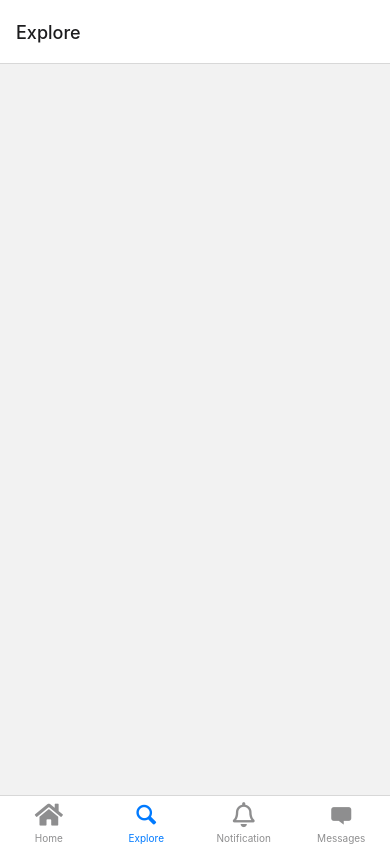
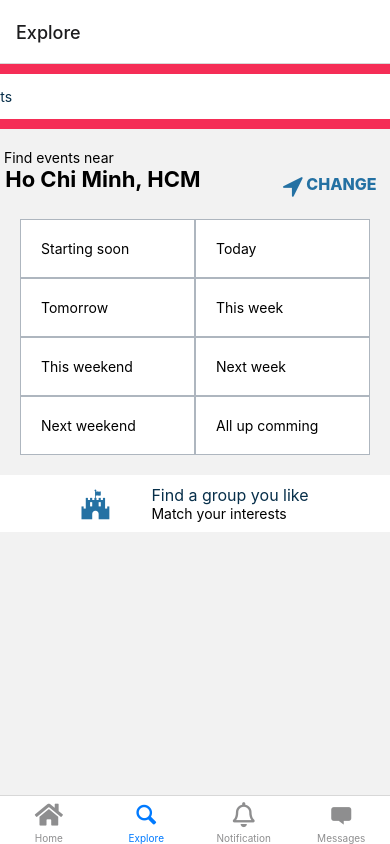
Before and after one commit to HoQuangLinh/meet-up-social, a React Native app: screen /Explore in a window 390 px wide. Built offline with nearby package versions, Linux system fonts and the light colour scheme.

Commit message:
Update Explore

```diff
--- a/App.js
+++ b/App.js
@@ -1,13 +1,13 @@
 import React from 'react'
 import { StatusBar } from 'expo-status-bar';
 import { StyleSheet, Text, View } from 'react-native';
-import MyTab from './navigation/Tab';
+import MyTab from './src/navigation/Tab';
 
 
 
 const App = () => {
   return (
-    <MyTab></MyTab>
+    <MyTab/>
   );
 }
 
--- a/package.json
+++ b/package.json
@@ -19,8 +19,7 @@
     "react-dom": "17.0.1",
     "react-native": "0.64.3",
     "react-native-fontawesome": "^7.0.0",
-    "react-native-vector-icons": "^9.1.0",
-    "react-native-web": "0.17.1"
+    "react-native-vector-icons": "^9.1.0"
   },
   "devDependencies": {
     "@babel/core": "^7.12.9"
--- /dev/null
+++ b/src/constans/theme.jsx
@@ -0,0 +1,22 @@
+import { Dimensions } from "react-native";
+const {width, height } = Dimensions.get("screen");
+
+export const COLORS = {
+    primary : '#f52d56',
+    title : '#072F4A',
+    white : '#ffffff',
+    grey : '#AEB6BF',
+    blue: '#2471A3',
+    black:"#17202A",
+};
+export const SIZES ={
+    h1: 24,
+    h2: 22,
+    h3: 20,
+    h4: 18,
+    h5: 16,
+    h6: 14,
+
+    width,
+    height,
+}
--- a/navigation/Tab.js
+++ b/src/navigation/Tab.js
@@ -7,7 +7,7 @@ import FontAwesome from 'react-native-vector-icons/Entypo';
 import FontAwesome1 from 'react-native-vector-icons/FontAwesome5';
 
 import Home from '../screens/home';
-
+import Explore from '../screens/explore/explore';
 const Tab = createBottomTabNavigator();
 
 
@@ -37,7 +37,7 @@ const MyTab = () => {
           />
           <Tab.Screen
             name='Explore'
-            component={View}
+            component={Explore}
             options={{
 
               tabBarIcon: ({color}) => <FontAwesome name='magnifying-glass' size={25} color={color} />,
--- /dev/null
+++ b/src/screens/explore/explore.jsx
@@ -0,0 +1,56 @@
+import React from 'react'
+import { StatusBar } from 'expo-status-bar';
+import { StyleSheet, Text, View, TextInput, ScrollView } from 'react-native';
+import Icon from 'react-native-vector-icons/FontAwesome';
+import {COLORS} from '../../constans/theme';
+import styles from './styles';
+
+const Explore = () => {
+    return (
+      <View >
+        <View style={styles.top}>
+            <View style={styles.searchBox}>
+                <Icon name= "search" size={25} color ={COLORS.grey} />
+                <TextInput placeholder='Search upcoming events' style={styles.search} />
+            </View>
+        </View>
+        <ScrollView>
+            <View style={styles.findEvents}>
+                <Text> Find events near </Text>
+                <View style={styles.location}>
+                  <Text style={styles.title}> Ho Chi Minh, HCM</Text>
+                  <View style={styles.location_end}>
+                    <Icon  name='location-arrow' size={25} color={COLORS.blue} />
+                    <Text style={styles.title2} color={COLORS.blue}> CHANGE </Text>
+                  </View>
+                </View>
+            </View>
+            <View style={styles.findEvents_components}>
+                <Text style={styles.text_components}>Starting soon</Text>
+                <Text style={styles.text_components}>Today</Text>
+            </View>
+            <View style={styles.findEvents_components}>
+                <Text style={styles.text_components}>Tomorrow</Text>
+                <Text style={styles.text_components}>This week</Text>
+            </View>
+            <View style={styles.findEvents_components}>
+                <Text style={styles.text_components}>This weekend</Text>
+                <Text style={styles.text_components}>Next week</Text>
+            </View>
+            <View style={styles.findEvents_components}>
+                <Text style={styles.text_components}>Next weekend</Text>
+                <Text style={styles.text_components}>All up comming</Text>
+            </View>
+            <View style={styles.findGroup}>
+              <Icon name= "fort-awesome" size={30} color ={COLORS.blue} />
+              <View style={styles.findGroupRight}>
+                <Text style={styles.title3}>Find a group you like</Text>
+                <Text color={COLORS.grey}>Match your interests</Text>
+              </View>
+            </View>
+        </ScrollView>
+      </View>
+    );
+};
+
+export default Explore
--- /dev/null
+++ b/src/screens/explore/styles.jsx
@@ -0,0 +1,75 @@
+import { StyleSheet } from "react-native";
+import { linear } from "react-native/Libraries/Animated/Easing";
+import { COLORS,SIZES } from "../../constans/theme";
+
+const styles = StyleSheet.create({
+    top: {
+        backgroundColor: COLORS.primary,
+        padding: 10,
+        alignItems: 'center',
+        marginBottom: 20,
+    },
+    searchBox:{
+        flexDirection: 'row',
+        width: SIZES.width - 20,
+        backgroundColor: COLORS.white,
+        padding: 10,
+        borderRadius: 5,
+    },
+    search: {
+        marginLeft: 10,
+        color: COLORS.title,
+    },
+    location:{
+        flexDirection:"row",
+        marginBottom: 20,
+    },
+    location_end:{
+        marginTop: 8,
+        flexDirection:"row",
+        marginLeft: "auto",
+        marginRight:10,
+        fontSize: SIZES.h4,
+        fontWeight: "300",
+    },
+    title: {
+        fontSize: SIZES.h2,
+        color: 'black',
+        fontWeight: "bold",
+    },
+    title2: {
+        fontSize: SIZES.h5,
+        color: COLORS.blue,
+        fontWeight: "800"
+    },
+    title3: {
+        fontSize: SIZES.h5,
+        color: COLORS.title,
+
+    },
+    findEvents_components: {
+        flexDirection: "row",
+        marginRight: 20,
+        marginLeft: 20,
+    },
+    text_components:{
+        flex:1,
+        backgroundColor: COLORS.white,
+        padding: 20,
+        borderStyle: "solid",
+        borderColor: COLORS.grey,
+        borderWidth: 1,
+    },
+    findGroup:{
+        flexDirection: "row",
+        justifyContent: "center",
+        alignItems: "center",
+        marginTop: 20,
+        backgroundColor: COLORS.white,
+        padding: 10,
+    },
+    findGroupRight:{
+        paddingLeft: 40,
+    }
+});
+export default styles;
```
Also changed, not shown: screens/explore.js (deleted, +0 -13 lines), src/components/header.js (renamed from components/header.js), src/screens/home.js (renamed from screens/home.js), 1 other file (tests, documents, lock files or other folders).
